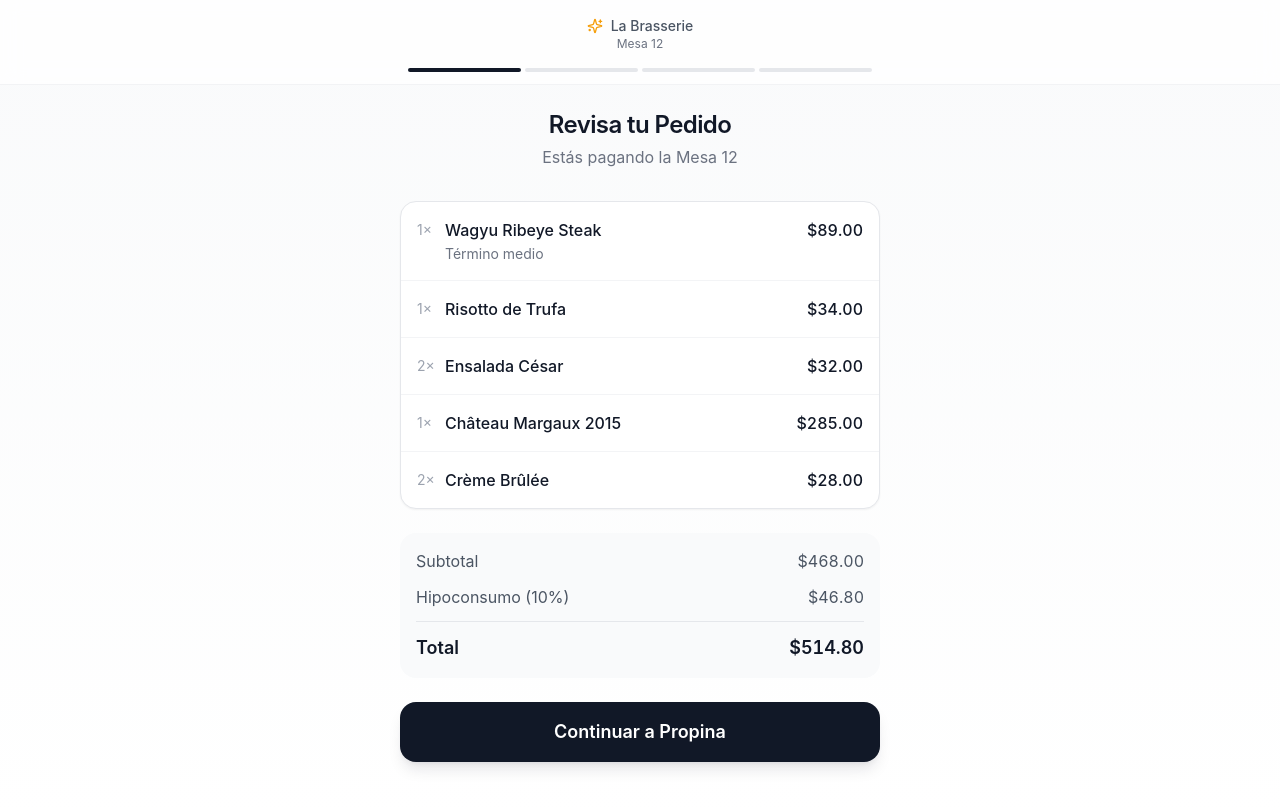
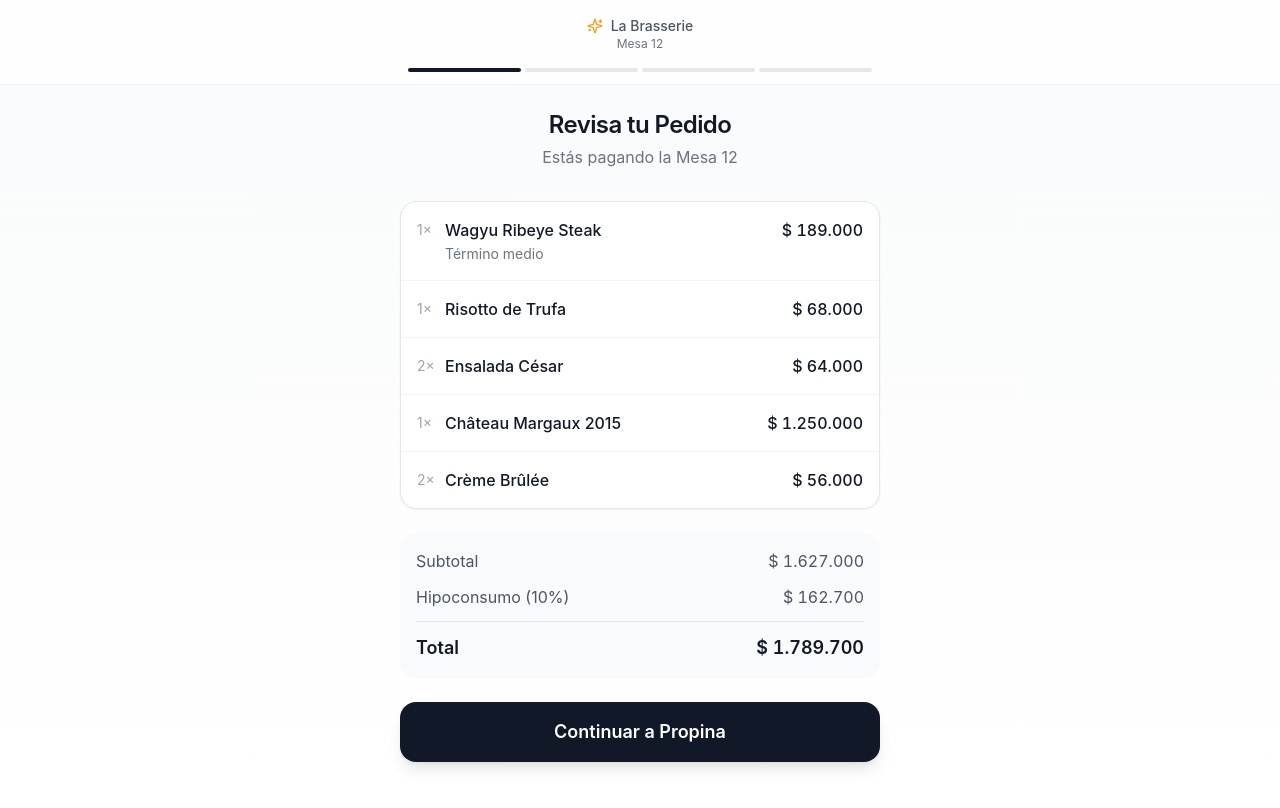
Before and after one commit to hunt-tickets/checkout, a Next.js app: page /checkout in a window 1280 px wide. Shown: the top 808 px of the page. Built offline with nearby package versions, Linux system fonts and the light colour scheme.

Commit message:
feat: Cambiar moneda a pesos colombianos (COP)
- Formato de moneda: es-CO con COP
- Sin decimales (estándar colombiano)
- Precios actualizados a valores realistas en COP

```diff
--- a/app/checkout/page.tsx
+++ b/app/checkout/page.tsx
@@ -34,11 +34,11 @@ interface SplitConfig {
 
 // Mock data
 const mockItems: OrderItem[] = [
-  { id: '1', name: 'Wagyu Ribeye Steak', quantity: 1, price: 89.00, notes: 'Término medio' },
-  { id: '2', name: 'Risotto de Trufa', quantity: 1, price: 34.00 },
-  { id: '3', name: 'Ensalada César', quantity: 2, price: 16.00 },
-  { id: '4', name: 'Château Margaux 2015', quantity: 1, price: 285.00 },
-  { id: '5', name: 'Crème Brûlée', quantity: 2, price: 14.00 },
+  { id: '1', name: 'Wagyu Ribeye Steak', quantity: 1, price: 189000, notes: 'Término medio' },
+  { id: '2', name: 'Risotto de Trufa', quantity: 1, price: 68000 },
+  { id: '3', name: 'Ensalada César', quantity: 2, price: 32000 },
+  { id: '4', name: 'Château Margaux 2015', quantity: 1, price: 1250000 },
+  { id: '5', name: 'Crème Brûlée', quantity: 2, price: 28000 },
 ]
 
 const TABLE_NUMBER = 12
@@ -114,9 +114,11 @@ export default function CheckoutPage() {
   }, [paymentMethod])
 
   const formatCurrency = (amount: number) =>
-    new Intl.NumberFormat('es-MX', {
+    new Intl.NumberFormat('es-CO', {
       style: 'currency',
-      currency: 'MXN',
+      currency: 'COP',
+      minimumFractionDigits: 0,
+      maximumFractionDigits: 0,
     }).format(amount)
 
   return (
```
